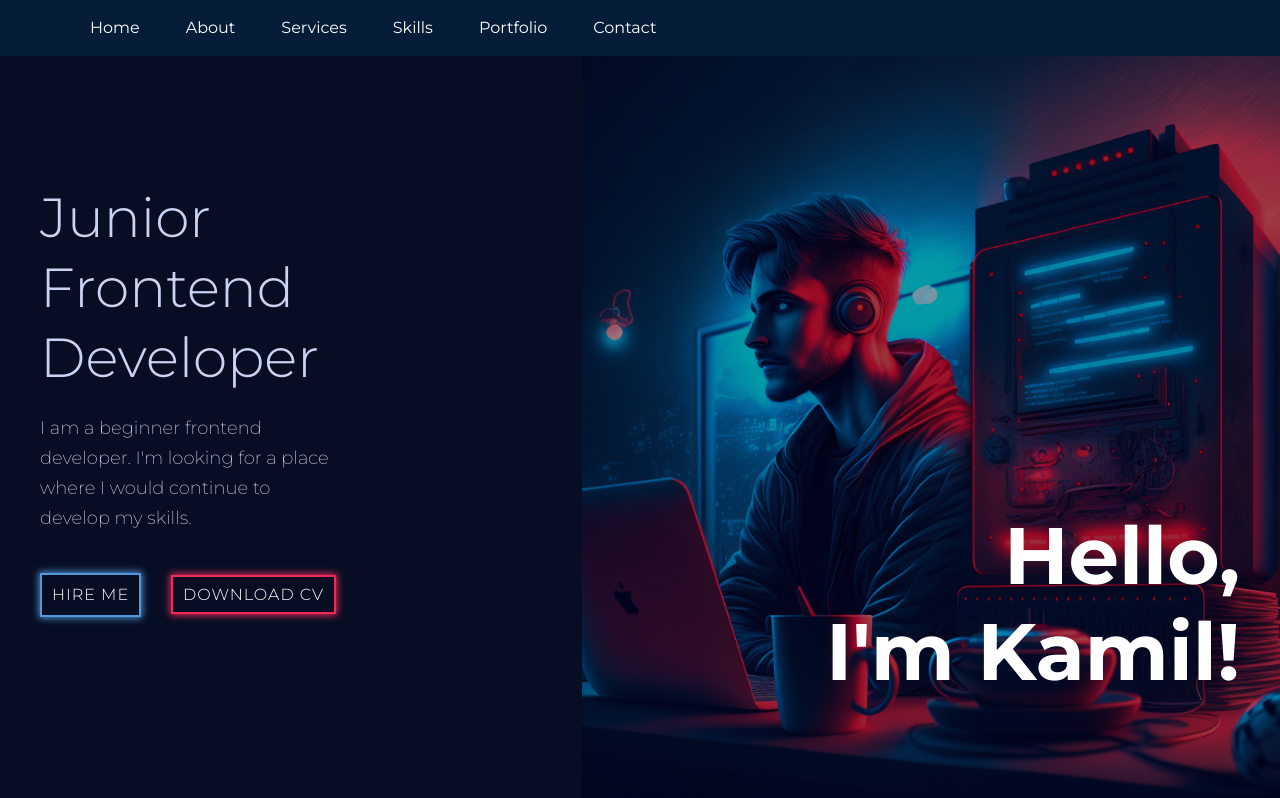
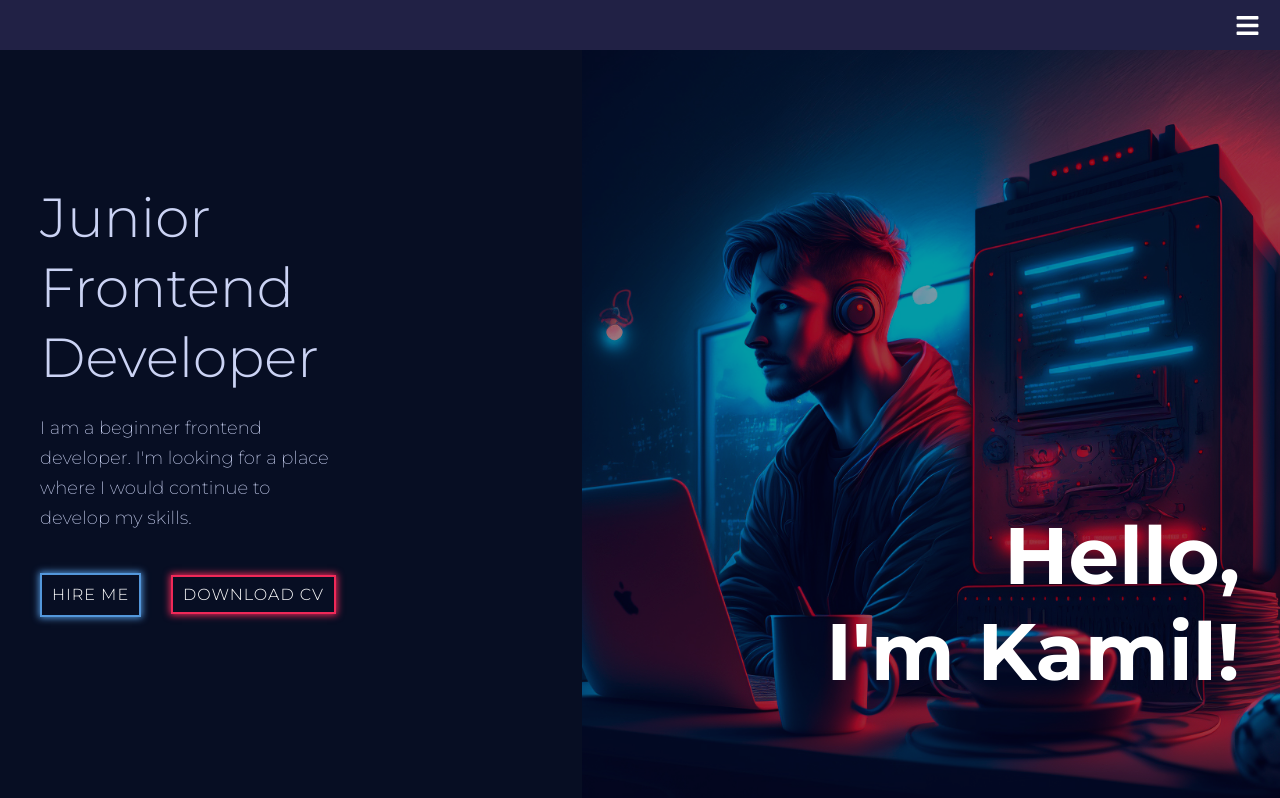
Before and after one commit to ksky793/portfolio, a React (Create React App) app: page / in a window 1280 px wide. Shown: the top 798 px of the page. Built offline with nearby package versions, Linux system fonts and the light colour scheme.

Commit message:
Refactoring Navbar / zastosowanie metodyki BEM

```diff
--- a/src/components/header/Header.js
+++ b/src/components/header/Header.js
@@ -23,7 +23,7 @@ const Header = () => {
 	);
 
 	return (
-		<header className='header'>
+		<header className='header' id='home'>
 			<div className='header__background'>{widthSize > 768 && mainText}</div>
 			<div className='header__text'>
 				{widthSize < 768 && mainText}
--- a/src/components/navbar/Navbar.css
+++ /dev/null
@@ -1,24 +0,0 @@
-.navbar {
-	background: var(--lightPurpleBackground);
-}
-.navbar-toggler {
-	color: aqua;
-}
-.navbar .navbar-toggler-icon {
-	padding: 0;
-	margin: 0;
-	left: 0;
-
-	width: 20px;
-	height: 20px;
-	background-image: url('../../assets/svgs/icons/bar.svg');
-}
-.nav-link {
-	color: white;
-	margin-right: 30px;
-	font-size: 16px;
-}
-.nav-link:hover,
-.navbar-nav .nav-link.active {
-	color: rgb(179, 179, 250);
-}
--- a/src/components/navbar/Navbar.js
+++ b/src/components/navbar/Navbar.js
@@ -1,40 +1,46 @@
-import Container from 'react-bootstrap/Container';
-import Nav from 'react-bootstrap/Nav';
-import Navbar from 'react-bootstrap/Navbar';
+import React, { useState } from 'react';
+import './Navbar.scss';
+import { FaBars } from 'react-icons/fa';
+import { AiOutlineClose } from 'react-icons/ai';
 
-import './Navbar.css';
-const Navbarx = () => {
+const navList = ['home', 'about', 'services', 'skills', 'portfolio', 'contact'];
+
+const Navbar = () => {
+	const [isOpen, setIsOpen] = useState(false);
+
+	const toggleNav = () => {
+		setIsOpen(!isOpen);
+	};
+
+	const handleClickItem = () => {
+		if (isOpen) {
+			setIsOpen(false);
+		}
+	};
+
 	return (
-		<Navbar
-			// bg='light'
-			expand='lg'
-			style={{
-				position: 'fixed',
-				top: '0',
-				left: 0,
-				zIndex: '1000',
-				width: '100%',
-			}}
-			className='navbar'
-		>
-			<Container>
-				<Navbar.Toggle
-					aria-controls='basic-navbar-nav'
-					style={{ border: 'none' }}
-				/>
-				<Navbar.Collapse id='basic-navbar-nav'>
-					<Nav className='me-auto'>
-						<Nav.Link href='#header'>Home</Nav.Link>
-						<Nav.Link href='#about'>About</Nav.Link>
-						<Nav.Link href='#services'>Services</Nav.Link>
-						<Nav.Link href='#skills'>Skills</Nav.Link>
-						<Nav.Link href='#projects'>Portfolio</Nav.Link>
-						<Nav.Link href='#contact'>Contact</Nav.Link>
-					</Nav>
-				</Navbar.Collapse>
-			</Container>
-		</Navbar>
+		<nav className={`navbar`}>
+			<ul className={`navbar__menu ${isOpen ? 'navbar__menu--open' : ''}`}>
+				{navList.map((el, index) => (
+					<li className='navbar__item' onClick={handleClickItem} key={index}>
+						<a href={`#${el}`} className='navbar__link'>
+							{el}
+						</a>
+					</li>
+				))}
+			</ul>
+			<button
+				className={`navbar__toggle ${isOpen ? 'navbar__toggle--open' : ''}`}
+				onClick={toggleNav}
+			>
+				{isOpen ? (
+					<AiOutlineClose className='ic ic--color-white ic--small' />
+				) : (
+					<FaBars className='ic ic--color-white ic--small' />
+				)}
+			</button>
+		</nav>
 	);
 };
 
-export default Navbarx;
+export default Navbar;
--- /dev/null
+++ b/src/components/navbar/Navbar.scss
@@ -0,0 +1,50 @@
+@import '../../mixins.scss';
+
+$navbarBackgroundColor: rgb(33, 33, 69);
+.navbar {
+	position: fixed;
+	width: 100%;
+	height: 100%;
+	display: flex;
+	align-items: center;
+	justify-content: space-between;
+	background-color: $navbarBackgroundColor;
+	height: 50px;
+	z-index: 3;
+
+	&__toggle {
+		position: absolute;
+		right: 20px;
+		border: none;
+		background: none;
+	}
+
+	&__menu {
+		position: fixed;
+		left: 0;
+		top: 0;
+		width: 100%;
+		height: 100%;
+		display: flex;
+		flex-direction: column;
+		justify-content: center;
+		align-items: center;
+		background-color: $navbarBackgroundColor;
+
+		transform: translateY(-100vh);
+		transition: transform 0.6s ease-in-out;
+
+		&--open {
+			transform: none;
+		}
+	}
+	&__item {
+		margin: 20px 0;
+	}
+
+	&__link {
+		color: white;
+		font-size: 30px;
+		text-transform: uppercase;
+	}
+}
--- a/src/components/projects/Projects.js
+++ b/src/components/projects/Projects.js
@@ -4,7 +4,7 @@ import Project from './project/project/Project';
 
 const Projects = () => {
 	return (
-		<section className='section-featured-projects' id='projects'>
+		<section className='section-featured-projects' id='portfolio'>
 			<div data-aos='fade-up' className='wrapper featured-projects-container'>
 				<div className='featured-projects-header-container'>
 					<SectionHeaders upperText='PORTFOLIO' lowerText='My Projects' />
```
